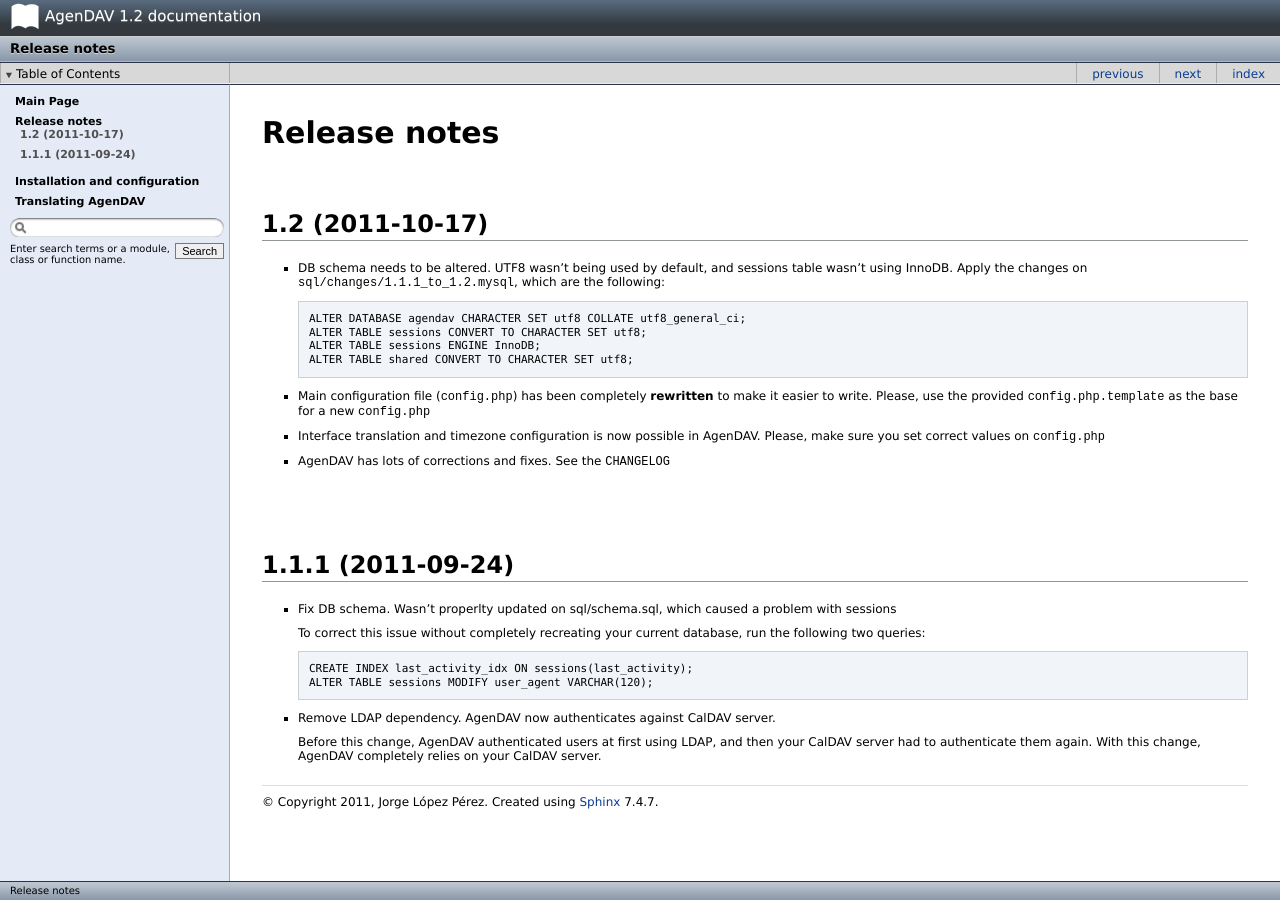
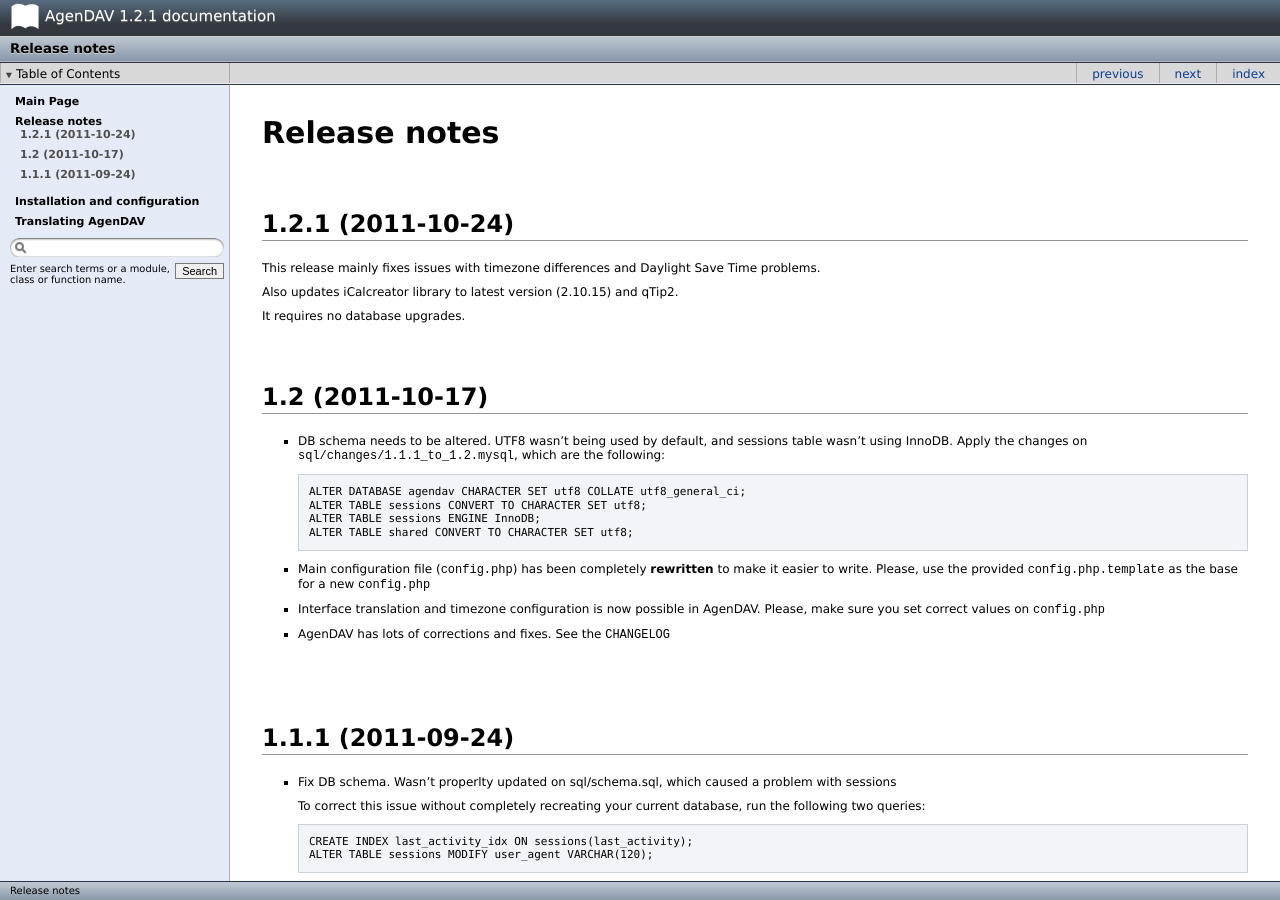
Before and after one commit to birdrock00/caldaver, a Sphinx documentation site: the page built from doc/source/releasenotes.rst, in a window 1280 px wide. Built offline with Sphinx 7.4.7, drawn with Linux system fonts in a browser that asks for light colours.

Commit message:
Update documentation

```diff
--- a/doc/source/conf.py
+++ b/doc/source/conf.py
@@ -48,9 +48,9 @@
 # built documents.
 #
 # The short X.Y version.
-version = '1.2'
+version = '1.2.1'
 # The full version, including alpha/beta/rc tags.
-release = '1.2'
+release = '1.2.1'
 
 # The language for content autogenerated by Sphinx. Refer to documentation
 # for a list of supported languages.
--- a/doc/source/releasenotes.rst
+++ b/doc/source/releasenotes.rst
@@ -1,5 +1,17 @@
 Release notes
 =============
+
+.. _v1.2.1::
+1.2.1 (2011-10-24)
+------------------
+
+This release mainly fixes issues with timezone differences and Daylight Save
+Time problems.
+
+Also updates iCalcreator library to latest version (2.10.15) and qTip2.
+
+It requires no database upgrades.
+
 
 .. _v1.2::
 1.2 (2011-10-17)
```
